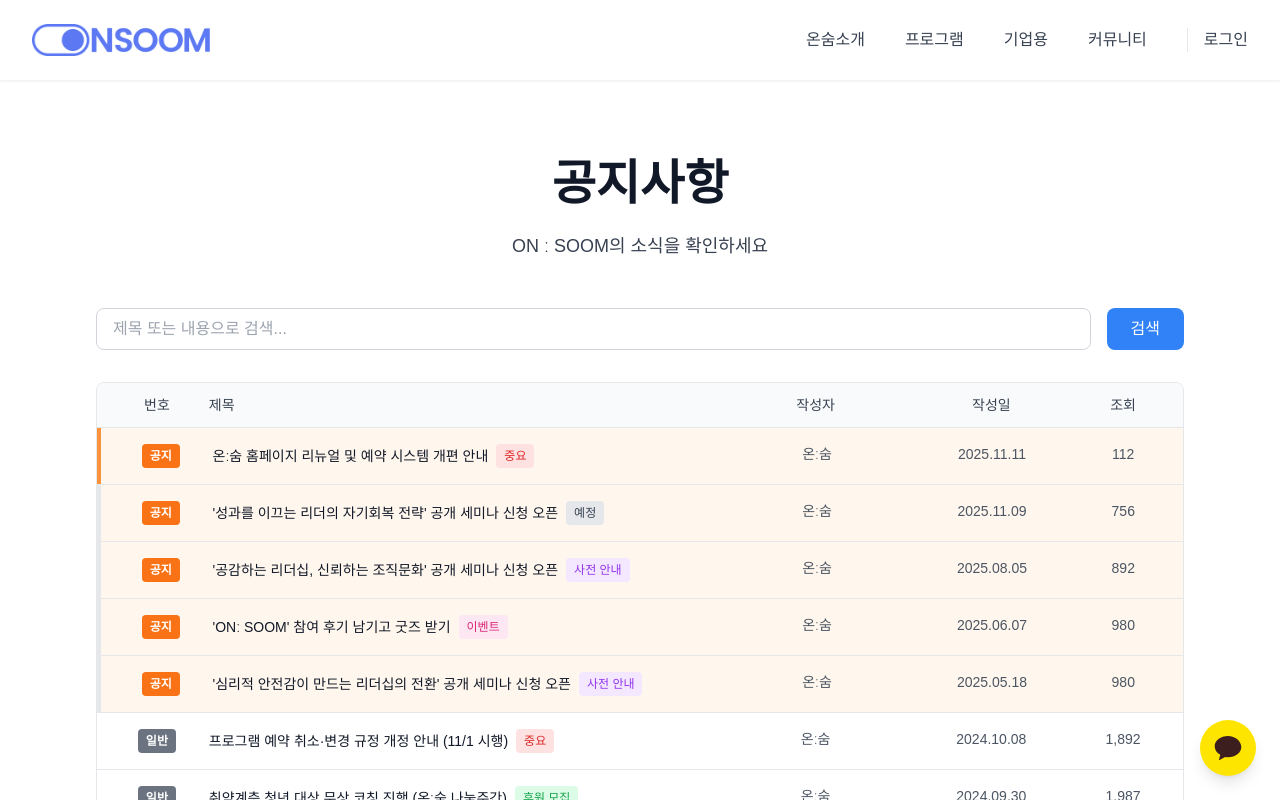
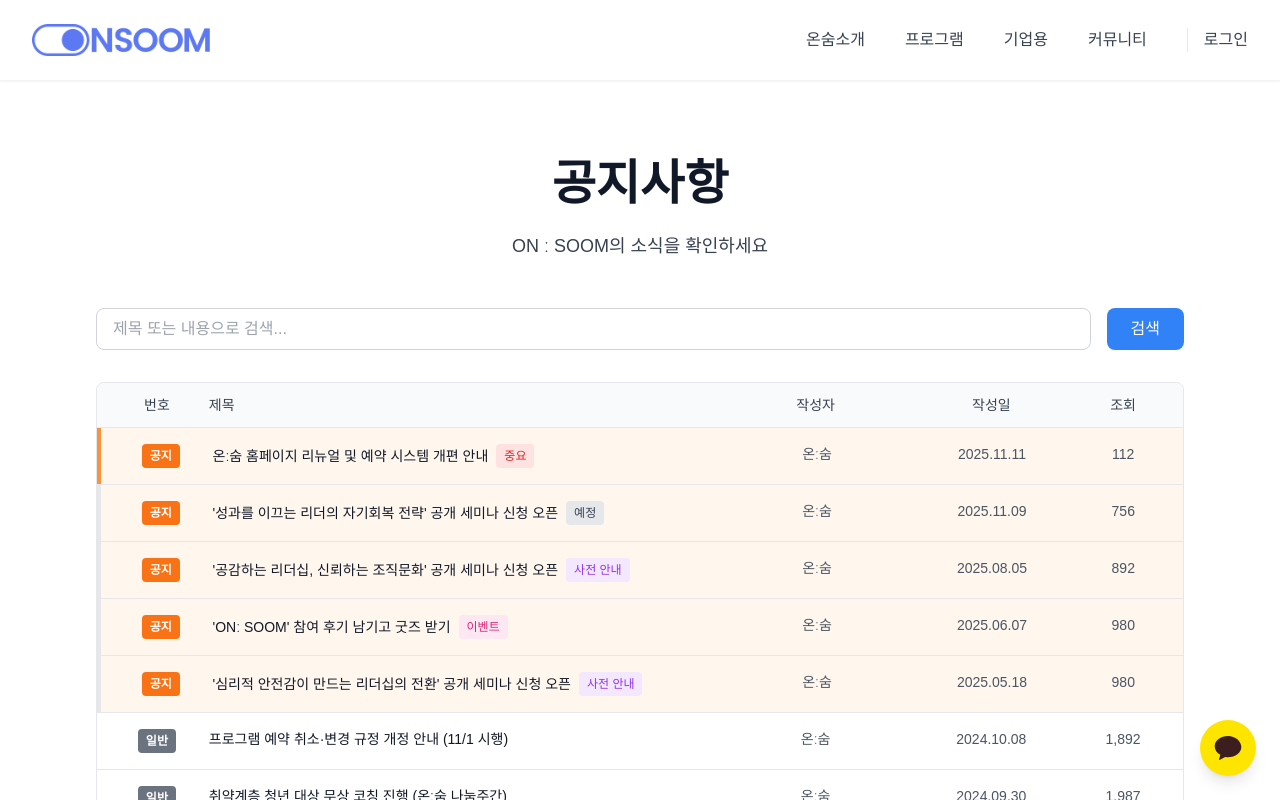
Before and after one commit to kwakminoo/ON-SOOM, a Next.js app: page /community/notice in a window 1280 px wide. Shown: the top 800 px of the page. Built offline with nearby package versions, Linux system fonts and the light colour scheme; a web font is replaced by a local one.

Commit message:
chore: save current state - notice badges removed, workshop text tweaked

```diff
--- a/app/community/notice/page.tsx
+++ b/app/community/notice/page.tsx
@@ -160,11 +160,6 @@ export default function NoticePage() {
                       <span className="text-sm font-medium text-gray-900 hover:text-toss-600 transition-colors">
                         {post.title}
                       </span>
-                      <span
-                        className={`inline-block px-2 py-1 rounded text-xs font-medium ${post.badgeColor}`}
-                      >
-                        {post.badge}
-                      </span>
                     </div>
                   </div>
                   <div className="col-span-2 text-center text-sm text-gray-600">
@@ -228,11 +223,6 @@ export default function NoticePage() {
                   <span className="inline-block px-2 py-1 bg-gray-500 text-white text-xs font-bold rounded">
                     일반
                   </span>
-                  <span
-                    className={`inline-block px-2 py-1 rounded text-xs font-medium ${post.badgeColor}`}
-                  >
-                    {post.badge}
-                  </span>
                 </div>
                 <h3 className="text-sm font-medium text-gray-900 mb-2 line-clamp-2">
                   {post.title}
--- a/app/programs/page.tsx
+++ b/app/programs/page.tsx
@@ -57,7 +57,7 @@ export default function ProgramsPage() {
       title: "Workshop Roadmap",
       subtitle: "그룹 세션 1회 • 40,000원",
       description:
-        "1. 사고의 표현력\n복잡한 개념을 이해하고 명확하게 표현하는 사고 훈련 과정입니다.\n논리적 사고와 창의적 문제 해결력을 함께 키울 수 있습니다.\n\n2. 사야의 확장\n다양한 관점과 의견을 접하며 사고의 폭을 넓힐 수 있습니다.\n자신의 틀을 벗어나 새로운 아이디어와 시선을 얻게 됩니다.\n\n3. 창의적 문제 해결\n단순한 답을 찾는 과정을 넘어 복잡한 문제에 대한 통찰을 길러줍니다.\n이를 통해 차별화된 해법을 탐색하고 창의적 아이디어를 구현할 수 있습니다.",
+        "1. 사고의 표현력\n논리적 사고와 창의적 문제 해결력을 함께 키울 수 있습니다.\n\n2. 시야의 확장\n다양한 관점과 의견을 접하며 사고의 폭을 넓힐 수 있습니다.\n\n3. 창의적 문제 해결\n차별화된 해법을 탐색하고 문제 해결에 대한 통찰력을 길러줍니다.",
       href: "/programs/apply",
       color: "#262627",
       hoverColor: "#3d58ac",
```
